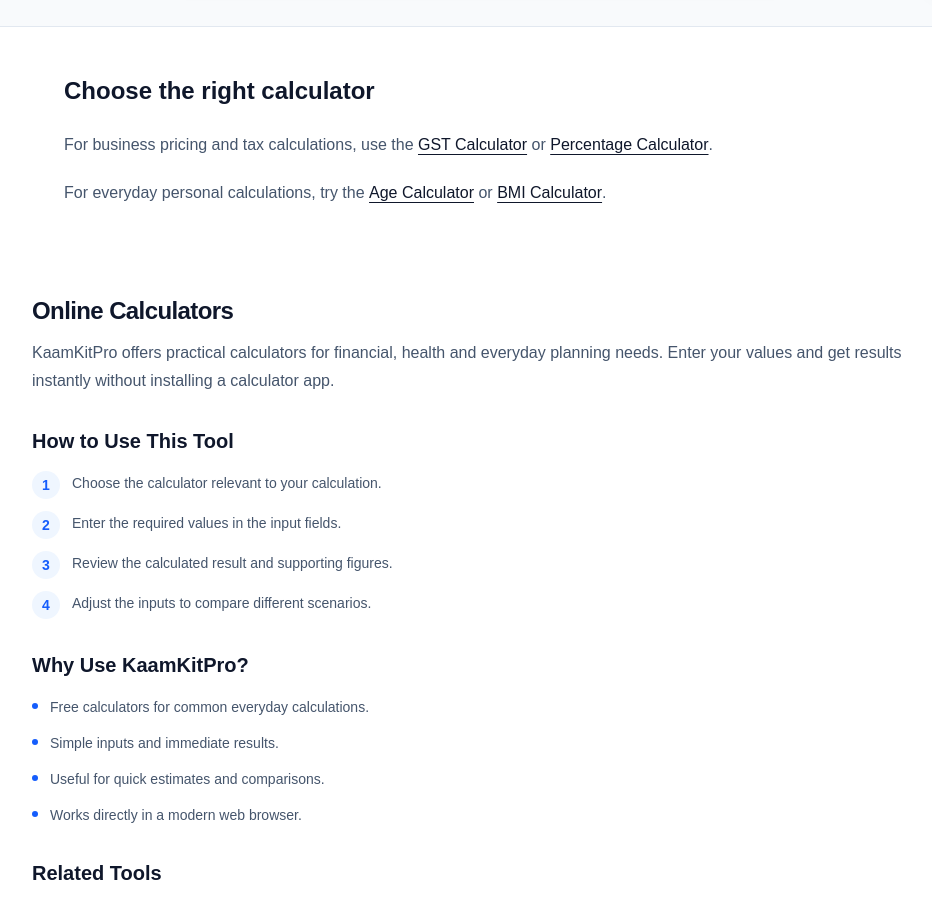
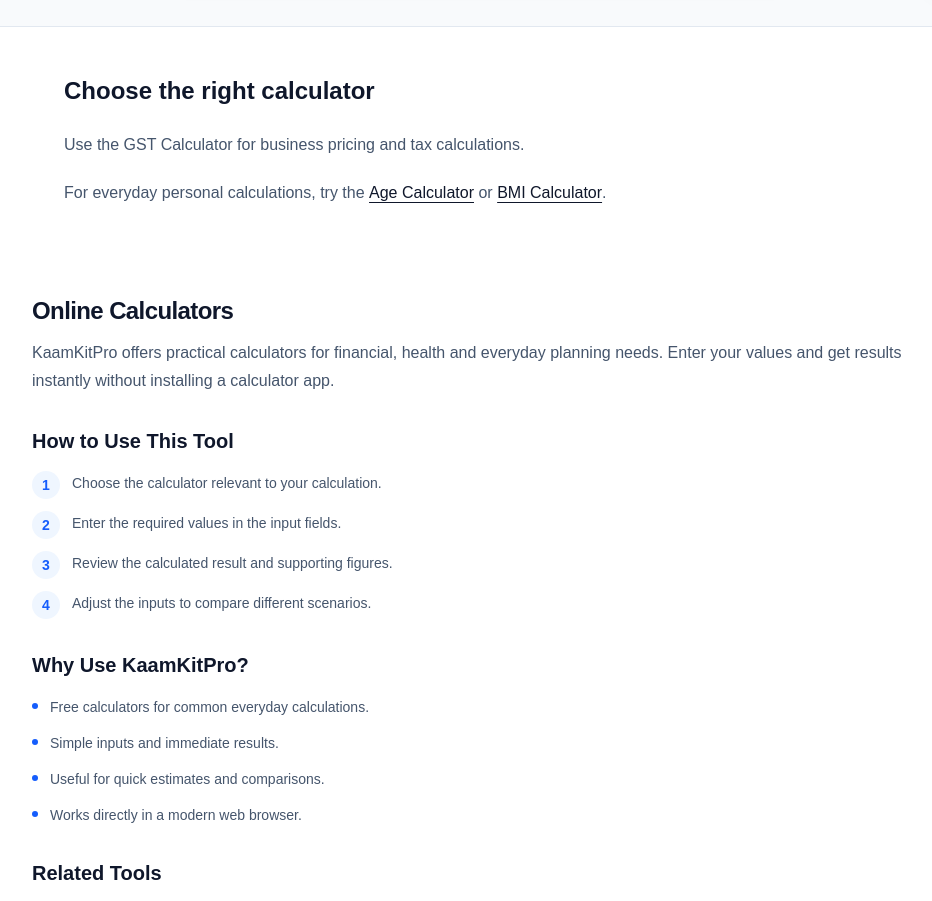
Before and after one commit to WellProSoftware/kaamkitpro, a Next.js app: page /tools/calculators in a window 1280 px wide. Shown: the part 800-1701 px from the top of the page, without its empty margins (160-1092 px from the left). Built offline with nearby package versions, Linux system fonts and the light colour scheme.

Commit message:
Remove retired Percentage Calculator links

```diff
--- a/src/app/tools/calculators/page.tsx
+++ b/src/app/tools/calculators/page.tsx
@@ -107,21 +107,7 @@ export default function CalculatorsPage() {
 
           <div className="mt-6 space-y-5 text-slate-600">
             <p className="leading-7">
-              For business pricing and tax calculations, use the{" "}
-              <Link
-                href="/tools/gst-calculator"
-                className="font-medium text-slate-900 underline underline-offset-4"
-              >
-                GST Calculator
-              </Link>{" "}
-              or{" "}
-              <Link
-                href="/tools/percentage-calculator"
-                className="font-medium text-slate-900 underline underline-offset-4"
-              >
-                Percentage Calculator
-              </Link>
-              .
+              Use the GST Calculator for business pricing and tax calculations.
             </p>
 
             <p className="leading-7">
```
